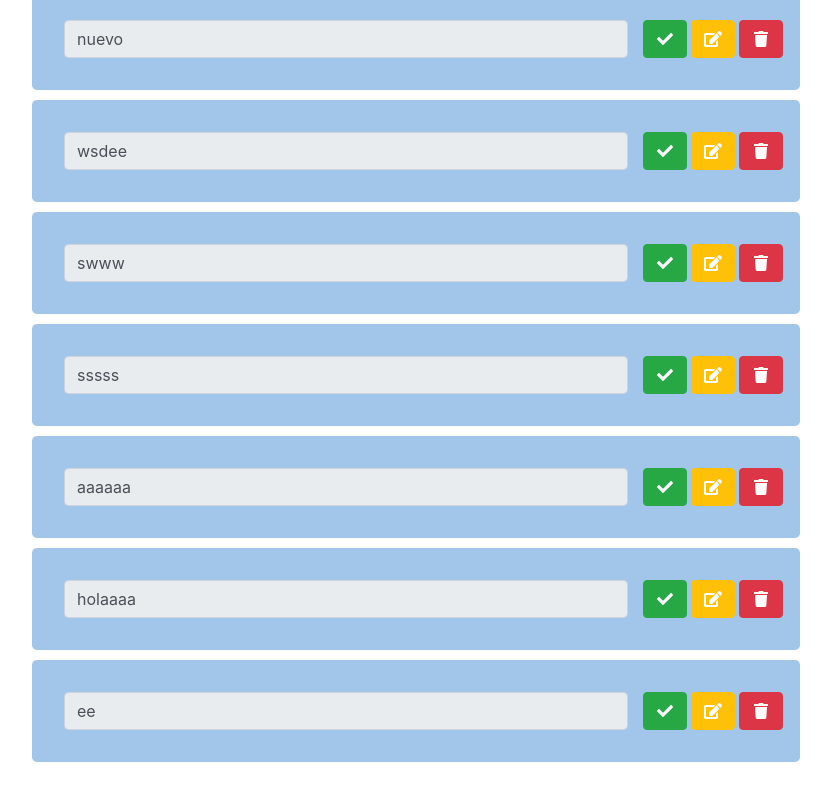
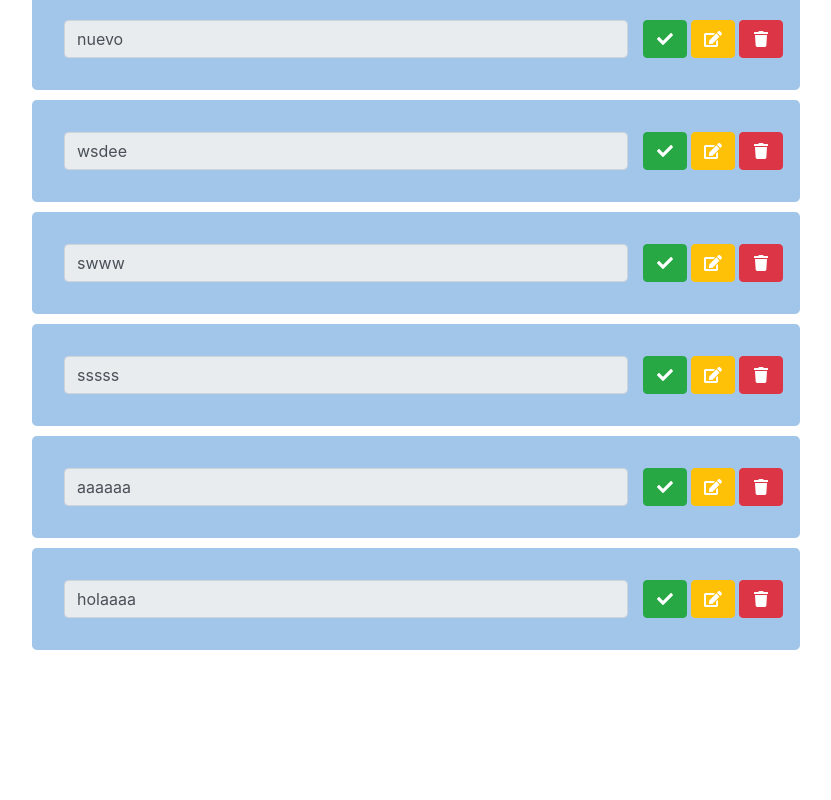
Before and after one commit to DRodriGerrard/toDoList-2, an Angular app: page / in a window 1280 px wide. Shown: the part 252-1052 px from the top of the page, without its empty margins (224-1055 px from the left). After the commit the page ends 952 px from the top, so only its background shows below. Built offline with nearby package versions, Linux system fonts and the light colour scheme; data requests are answered from the project's data file.

Commit message:
confirm delete in task component
-change confirm from todolist to task

```diff
--- a/httpclient-server/db.json
+++ b/httpclient-server/db.json
@@ -41,13 +41,6 @@
       "completed": false,
       "hidden": false,
       "created": "2020-7-10 at 19:51:44"
-    },
-    {
-      "id": "092084b8-9ad4-45f8-80de-740288ca3a4c",
-      "title": "ee",
-      "completed": false,
-      "hidden": false,
-      "created": "2020-7-10 at 19:52:2"
     }
   ]
 }
--- a/src/app/components/task/task.component.ts
+++ b/src/app/components/task/task.component.ts
@@ -29,7 +29,7 @@ export class TaskComponent implements OnInit {
   ngOnInit(): void {}
 
   emitDelete(){
-    this.deleteEmitter.emit(this.task);
+    if(confirm("Are you sure?")) this.deleteEmitter.emit(this.task);
   }
 
   handlerEdit(){
--- a/src/app/components/todolist/todolist.component.ts
+++ b/src/app/components/todolist/todolist.component.ts
@@ -59,7 +59,7 @@ export class TodolistComponent implements OnInit {
   }
 
   removeTask(event:Task){
-    if(confirm("Are you sure?")) this._taskService.deleteTasks(event)
+    this._taskService.deleteTasks(event)
     .then(()=>this.receiveTasks())
   }
 
```
